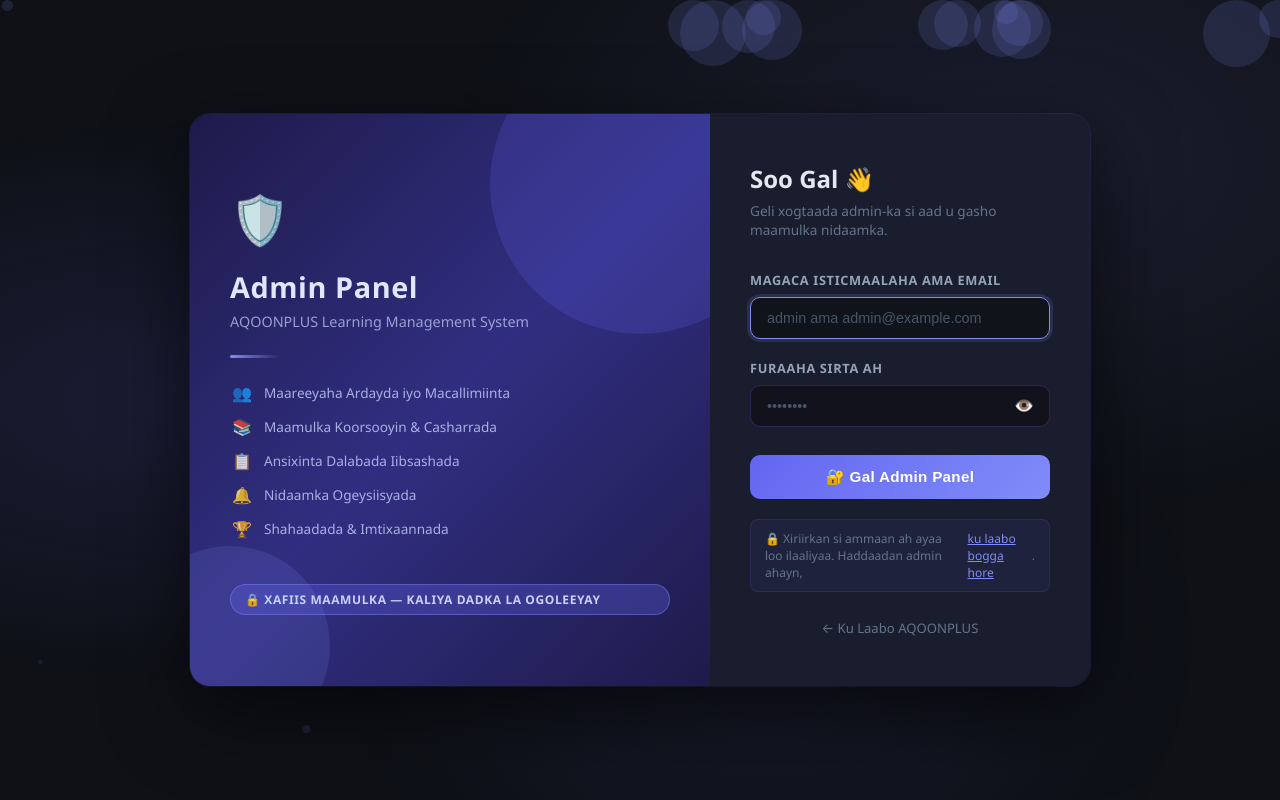
After one commit to Abdikadirkosar/django-elearning, a Django app: page /admin-panel/login/ in a window 1280 px wide. The commit adds this page. Run offline with Django 5.2, Linux system fonts and the light colour scheme.

Commit message:
fix: CSRF 403 error - use POST forms for logout; add admin login page and custom 403 error page

```diff
--- a/accounts/views.py
+++ b/accounts/views.py
@@ -94,9 +94,11 @@
 
 
 def logout_view(request):
-    if request.user.is_authenticated:
+    if request.method == 'POST':
         logout(request)
         messages.info(request, "Si guul leh ayaad uga baxday akoonkaaga.")
+        return redirect('home')
+    # GET request - redirect to home or login
     return redirect('home')
 
 
--- /dev/null
+++ b/admin_panel/templates/admin_panel/admin_login.html
@@ -0,0 +1,431 @@
+<!DOCTYPE html>
+{% load static %}
+<html lang="so">
+<head>
+  <meta charset="UTF-8">
+  <meta name="viewport" content="width=device-width, initial-scale=1.0">
+  <title>Admin Login — AQOONPLUS</title>
+  <style>
+    *, *::before, *::after { box-sizing: border-box; margin: 0; padding: 0; }
+
+    body {
+      min-height: 100vh;
+      background: #0f1117;
+      display: flex;
+      align-items: center;
+      justify-content: center;
+      font-family: 'Segoe UI', system-ui, -apple-system, sans-serif;
+      position: relative;
+      overflow: hidden;
+    }
+
+    /* Animated background */
+    body::before {
+      content: '';
+      position: fixed;
+      inset: 0;
+      background:
+        radial-gradient(ellipse at 20% 50%, rgba(99,102,241,0.15) 0%, transparent 50%),
+        radial-gradient(ellipse at 80% 20%, rgba(129,140,248,0.1) 0%, transparent 40%),
+        radial-gradient(ellipse at 60% 80%, rgba(99,102,241,0.08) 0%, transparent 40%);
+      pointer-events: none;
+      z-index: 0;
+    }
+
+    /* Floating particles */
+    .particles {
+      position: fixed;
+      inset: 0;
+      pointer-events: none;
+      z-index: 0;
+      overflow: hidden;
+    }
+    .particle {
+      position: absolute;
+      border-radius: 50%;
+      background: rgba(129,140,248,0.15);
+      animation: float linear infinite;
+    }
+    @keyframes float {
+      0% { transform: translateY(100vh) scale(0); opacity: 0; }
+      10% { opacity: 1; }
+      90% { opacity: 0.5; }
+      100% { transform: translateY(-10vh) scale(1); opacity: 0; }
+    }
+
+    /* Split Layout */
+    .login-wrapper {
+      display: flex;
+      width: 900px;
+      max-width: 96vw;
+      min-height: 560px;
+      border-radius: 20px;
+      overflow: hidden;
+      box-shadow: 0 25px 80px rgba(0,0,0,0.6), 0 0 0 1px rgba(99,102,241,0.2);
+      position: relative;
+      z-index: 1;
+    }
+
+    /* Left Panel - Branding */
+    .login-brand {
+      flex: 1;
+      background: linear-gradient(135deg, #1e1b4b 0%, #312e81 50%, #1e1b4b 100%);
+      padding: 48px 40px;
+      display: flex;
+      flex-direction: column;
+      justify-content: center;
+      position: relative;
+      overflow: hidden;
+    }
+    .login-brand::before {
+      content: '';
+      position: absolute;
+      top: -80px; right: -80px;
+      width: 300px; height: 300px;
+      border-radius: 50%;
+      background: rgba(99,102,241,0.2);
+    }
+    .login-brand::after {
+      content: '';
+      position: absolute;
+      bottom: -60px; left: -60px;
+      width: 200px; height: 200px;
+      border-radius: 50%;
+      background: rgba(129,140,248,0.15);
+    }
+    .brand-logo {
+      font-size: 3rem;
+      margin-bottom: 16px;
+      position: relative; z-index: 1;
+    }
+    .brand-name {
+      font-size: 1.8rem;
+      font-weight: 800;
+      color: #e0e7ff;
+      letter-spacing: 0.02em;
+      position: relative; z-index: 1;
+    }
+    .brand-sub {
+      color: rgba(199,210,254,0.7);
+      font-size: 0.9rem;
+      margin-top: 6px;
+      position: relative; z-index: 1;
+    }
+    .brand-divider {
+      width: 50px;
+      height: 3px;
+      background: linear-gradient(90deg, #818cf8, transparent);
+      margin: 24px 0;
+      border-radius: 2px;
+      position: relative; z-index: 1;
+    }
+    .brand-features {
+      list-style: none;
+      position: relative; z-index: 1;
+    }
+    .brand-features li {
+      display: flex;
+      align-items: center;
+      gap: 10px;
+      color: rgba(199,210,254,0.8);
+      font-size: 0.85rem;
+      margin-bottom: 12px;
+    }
+    .brand-features li span.ico {
+      font-size: 1rem;
+      width: 24px;
+      text-align: center;
+    }
+    .brand-badge {
+      display: inline-flex;
+      align-items: center;
+      gap: 6px;
+      margin-top: 32px;
+      background: rgba(99,102,241,0.3);
+      border: 1px solid rgba(129,140,248,0.4);
+      color: #c7d2fe;
+      font-size: 0.75rem;
+      font-weight: 700;
+      padding: 6px 14px;
+      border-radius: 20px;
+      letter-spacing: 0.05em;
+      text-transform: uppercase;
+      position: relative; z-index: 1;
+    }
+
+    /* Right Panel - Form */
+    .login-form-panel {
+      width: 380px;
+      background: #1a1d2e;
+      padding: 48px 40px;
+      display: flex;
+      flex-direction: column;
+      justify-content: center;
+    }
+    .form-header {
+      margin-bottom: 32px;
+    }
+    .form-header h2 {
+      font-size: 1.5rem;
+      font-weight: 700;
+      color: #e2e8f0;
+    }
+    .form-header p {
+      color: #64748b;
+      font-size: 0.85rem;
+      margin-top: 6px;
+    }
+
+    /* Alerts */
+    .alert {
+      padding: 12px 16px;
+      border-radius: 10px;
+      font-size: 0.85rem;
+      margin-bottom: 20px;
+      display: flex;
+      align-items: flex-start;
+      gap: 10px;
+    }
+    .alert-error {
+      background: rgba(239,68,68,0.12);
+      border: 1px solid rgba(239,68,68,0.3);
+      color: #fca5a5;
+    }
+    .alert-success {
+      background: rgba(34,197,94,0.12);
+      border: 1px solid rgba(34,197,94,0.3);
+      color: #86efac;
+    }
+
+    /* Form Fields */
+    .form-group {
+      margin-bottom: 20px;
+    }
+    .form-group label {
+      display: block;
+      font-size: 0.8rem;
+      font-weight: 600;
+      color: #94a3b8;
+      margin-bottom: 8px;
+      text-transform: uppercase;
+      letter-spacing: 0.05em;
+    }
+    .form-input {
+      width: 100%;
+      background: rgba(15,17,23,0.8);
+      border: 1.5px solid rgba(99,102,241,0.25);
+      border-radius: 10px;
+      padding: 12px 16px;
+      color: #e2e8f0;
+      font-size: 0.9rem;
+      outline: none;
+      transition: border-color 0.2s, box-shadow 0.2s;
+    }
+    .form-input:focus {
+      border-color: #818cf8;
+      box-shadow: 0 0 0 3px rgba(129,140,248,0.15);
+    }
+    .form-input::placeholder { color: #475569; }
+
+    /* Password wrapper */
+    .pw-wrapper {
+      position: relative;
+    }
+    .pw-wrapper .form-input {
+      padding-right: 44px;
+    }
+    .pw-toggle {
+      position: absolute;
+      right: 12px;
+      top: 50%;
+      transform: translateY(-50%);
+      background: none;
+      border: none;
+      color: #64748b;
+      cursor: pointer;
+      font-size: 1rem;
+      padding: 4px;
+      line-height: 1;
+    }
+    .pw-toggle:hover { color: #818cf8; }
+
+    /* Submit button */
+    .btn-login {
+      width: 100%;
+      padding: 13px;
+      background: linear-gradient(135deg, #6366f1, #818cf8);
+      color: white;
+      font-size: 0.95rem;
+      font-weight: 700;
+      border: none;
+      border-radius: 10px;
+      cursor: pointer;
+      transition: opacity 0.2s, transform 0.2s;
+      margin-top: 8px;
+      letter-spacing: 0.02em;
+    }
+    .btn-login:hover {
+      opacity: 0.88;
+      transform: translateY(-1px);
+    }
+    .btn-login:active { transform: translateY(0); }
+
+    /* Back link */
+    .back-link {
+      text-align: center;
+      margin-top: 24px;
+    }
+    .back-link a {
+      color: #64748b;
+      font-size: 0.82rem;
+      text-decoration: none;
+      transition: color 0.2s;
+    }
+    .back-link a:hover { color: #818cf8; }
+
+    /* Security notice */
+    .security-notice {
+      display: flex;
+      align-items: center;
+      gap: 8px;
+      margin-top: 20px;
+      padding: 10px 14px;
+      background: rgba(99,102,241,0.08);
+      border: 1px solid rgba(99,102,241,0.15);
+      border-radius: 8px;
+      color: #64748b;
+      font-size: 0.75rem;
+    }
+
+    @media (max-width: 700px) {
+      .login-brand { display: none; }
+      .login-form-panel { width: 100%; }
+    }
+  </style>
+</head>
+<body>
+
+<!-- Floating particles -->
+<div class="particles" id="particles"></div>
+
+<div class="login-wrapper">
+  <!-- Left branding panel -->
+  <div class="login-brand">
+    <div class="brand-logo">🛡️</div>
+    <div class="brand-name">Admin Panel</div>
+    <div class="brand-sub">AQOONPLUS Learning Management System</div>
+    <div class="brand-divider"></div>
+    <ul class="brand-features">
+      <li><span class="ico">👥</span> Maareeyaha Ardayda iyo Macallimiinta</li>
+      <li><span class="ico">📚</span> Maamulka Koorsooyin & Casharrada</li>
+      <li><span class="ico">📋</span> Ansixinta Dalabada Iibsashada</li>
+      <li><span class="ico">🔔</span> Nidaamka Ogeysiisyada</li>
+      <li><span class="ico">🏆</span> Shahaadada & Imtixaannada</li>
+    </ul>
+    <div class="brand-badge">🔒 Xafiis Maamulka — Kaliya Dadka La Ogoleeyay</div>
+  </div>
+
+  <!-- Right form panel -->
+  <div class="login-form-panel">
+    <div class="form-header">
+      <h2>Soo Gal 👋</h2>
+      <p>Geli xogtaada admin-ka si aad u gasho maamulka nidaamka.</p>
+    </div>
+
+    <!-- Messages -->
+    {% if messages %}
+      {% for message in messages %}
+        <div class="alert {% if message.tags == 'success' %}alert-success{% else %}alert-error{% endif %}">
+          {% if message.tags == 'success' %}✅{% else %}❌{% endif %}
+          {{ message }}
+        </div>
+      {% endfor %}
+    {% endif %}
+
+    <form method="POST" action="{% url 'login' %}?next={% url 'admin_panel_dashboard' %}">
+      {% csrf_token %}
+
+      {% if form.non_field_errors %}
+        <div class="alert alert-error">
+          ❌ {% for error in form.non_field_errors %}{{ error }}{% endfor %}
+        </div>
+      {% endif %}
+
+      <div class="form-group">
+        <label for="{{ form.username.id_for_label }}">Magaca Isticmaalaha ama Email</label>
+        <input
+          type="text"
+          id="{{ form.username.id_for_label }}"
+          name="username"
+          class="form-input"
+          placeholder="admin ama admin@example.com"
+          value="{{ form.username.value|default:'' }}"
+          autocomplete="username"
+          autofocus
+          required
+        >
+        {% if form.username.errors %}
+          <div style="color:#f87171;font-size:0.78rem;margin-top:5px;">{{ form.username.errors.0 }}</div>
+        {% endif %}
+      </div>
+
+      <div class="form-group">
+        <label for="adminPassword">Furaaha Sirta ah</label>
+        <div class="pw-wrapper">
+          <input
+            type="password"
+            id="adminPassword"
+            name="password"
+            class="form-input"
+            placeholder="••••••••"
+            autocomplete="current-password"
+            required
+          >
+          <button type="button" class="pw-toggle" onclick="togglePw()" title="Muuji/Qari">👁️</button>
+        </div>
+        {% if form.password.errors %}
+          <div style="color:#f87171;font-size:0.78rem;margin-top:5px;">{{ form.password.errors.0 }}</div>
+        {% endif %}
+      </div>
+
+      <!-- Hidden remember me - always true for admin -->
+      <input type="hidden" name="remember_me" value="true">
+
+      <button type="submit" class="btn-login">🔐 Gal Admin Panel</button>
+    </form>
+
+    <div class="security-notice">
+      🔒 Xiriirkan si ammaan ah ayaa loo ilaaliyaa. Haddaadan admin ahayn,
+      <a href="{% url 'home' %}" style="color:#818cf8;margin-left:3px;">ku laabo bogga hore</a>.
+    </div>
+
+    <div class="back-link">
+      <a href="{% url 'home' %}">← Ku Laabo AQOONPLUS</a>
+    </div>
+  </div>
+</div>
+
+<script>
+  // Particle animation
+  const container = document.getElementById('particles');
+  for (let i = 0; i < 18; i++) {
+    const p = document.createElement('div');
+    p.className = 'particle';
+    const size = Math.random() * 60 + 10;
+    p.style.cssText = `
+      width:${size}px; height:${size}px;
+      left:${Math.random()*100}%;
+      animation-duration:${Math.random()*20+15}s;
+      animation-delay:${Math.random()*20}s;
+    `;
+    container.appendChild(p);
+  }
+
+  // Password toggle
+  function togglePw() {
+    const inp = document.getElementById('adminPassword');
+    inp.type = inp.type === 'password' ? 'text' : 'password';
+  }
+</script>
+</body>
+</html>
--- a/admin_panel/urls.py
+++ b/admin_panel/urls.py
@@ -2,6 +2,7 @@
 from . import views
 
 urlpatterns = [
+    path('login/', views.admin_login_view, name='admin_login'),
     path('', views.admin_dashboard, name='admin_panel_dashboard'),
     path('users/', views.admin_users, name='admin_panel_users'),
     path('users/<int:user_id>/role/', views.admin_user_role_change, name='admin_panel_user_role'),
--- a/admin_panel/views.py
+++ b/admin_panel/views.py
@@ -9,6 +9,23 @@
 
 from courses.models import Course, Enrollment, LessonProgress, Certificate, QuizAttempt, Quiz
 from accounts.models import UserProfile, Notification
+from accounts.forms import UserLoginForm
+
+
+# ─── Admin Login Page ─────────────────────────────────────────────────────────
+def admin_login_view(request):
+    """Dedicated beautiful admin login page."""
+    if request.user.is_authenticated:
+        try:
+            if request.user.is_superuser or request.user.profile.role == 'admin':
+                return redirect('admin_panel_dashboard')
+        except Exception:
+            if request.user.is_superuser:
+                return redirect('admin_panel_dashboard')
+        return redirect('dashboard')
+    form = UserLoginForm()
+    return render(request, 'admin_panel/admin_login.html', {'form': form})
+
 
 
 # ─── Admin Required Decorator ────────────────────────────────────────────────
--- a/courses/views.py
+++ b/courses/views.py
@@ -503,3 +503,8 @@
 
 def custom_500_view(request):
     return render(request, '500.html', status=500)
+
+
+def custom_403_view(request, reason=''):
+    """Custom CSRF 403 Forbidden page."""
+    return render(request, '403.html', {'reason': reason}, status=403)
--- a/e_learning/settings.py
+++ b/e_learning/settings.py
@@ -112,3 +112,9 @@
 # Email Configuration
 EMAIL_BACKEND = 'django.core.mail.backends.console.EmailBackend'
 DEFAULT_FROM_EMAIL = 'AQOONPLUS Academy <noreply@aqoonplus.so>'
+
+# CSRF Configuration
+CSRF_COOKIE_HTTPONLY = False   # Must be False so JS can read it if needed
+CSRF_COOKIE_SAMESITE = 'Lax'
+SESSION_COOKIE_SAMESITE = 'Lax'
+CSRF_FAILURE_VIEW = 'courses.views.custom_403_view'
--- a/e_learning/urls.py
+++ b/e_learning/urls.py
@@ -17,3 +17,4 @@
 
 handler404 = 'courses.views.custom_404_view'
 handler500 = 'courses.views.custom_500_view'
+handler403 = 'courses.views.custom_403_view'
```
Also changed, not shown: admin_panel/templates/admin_panel/base_admin.html (+6 -3 lines), static/css/style.css (+11 -0 lines), templates/403.html (added, +124 -0 lines), templates/base.html (+9 -5 lines).
